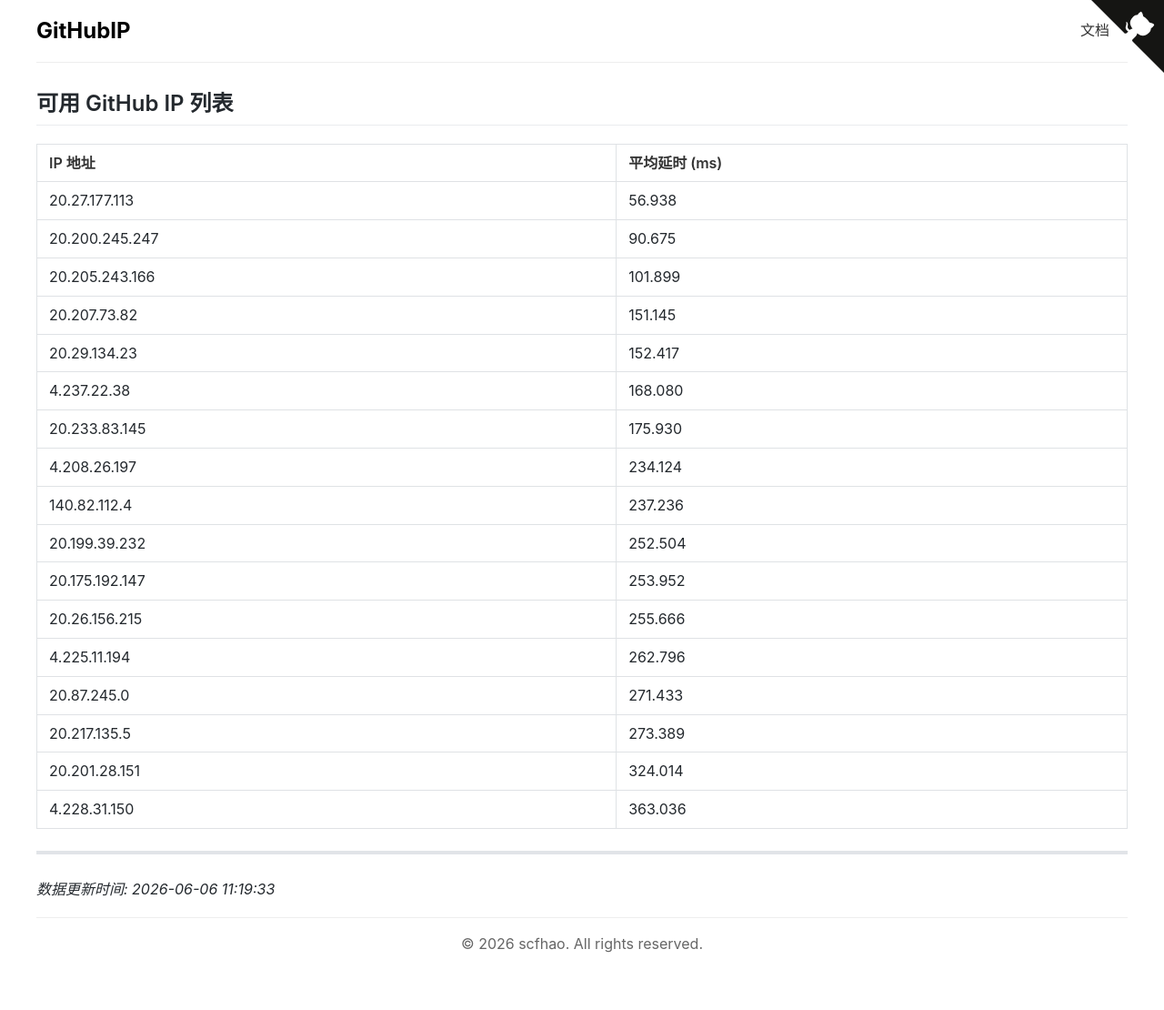
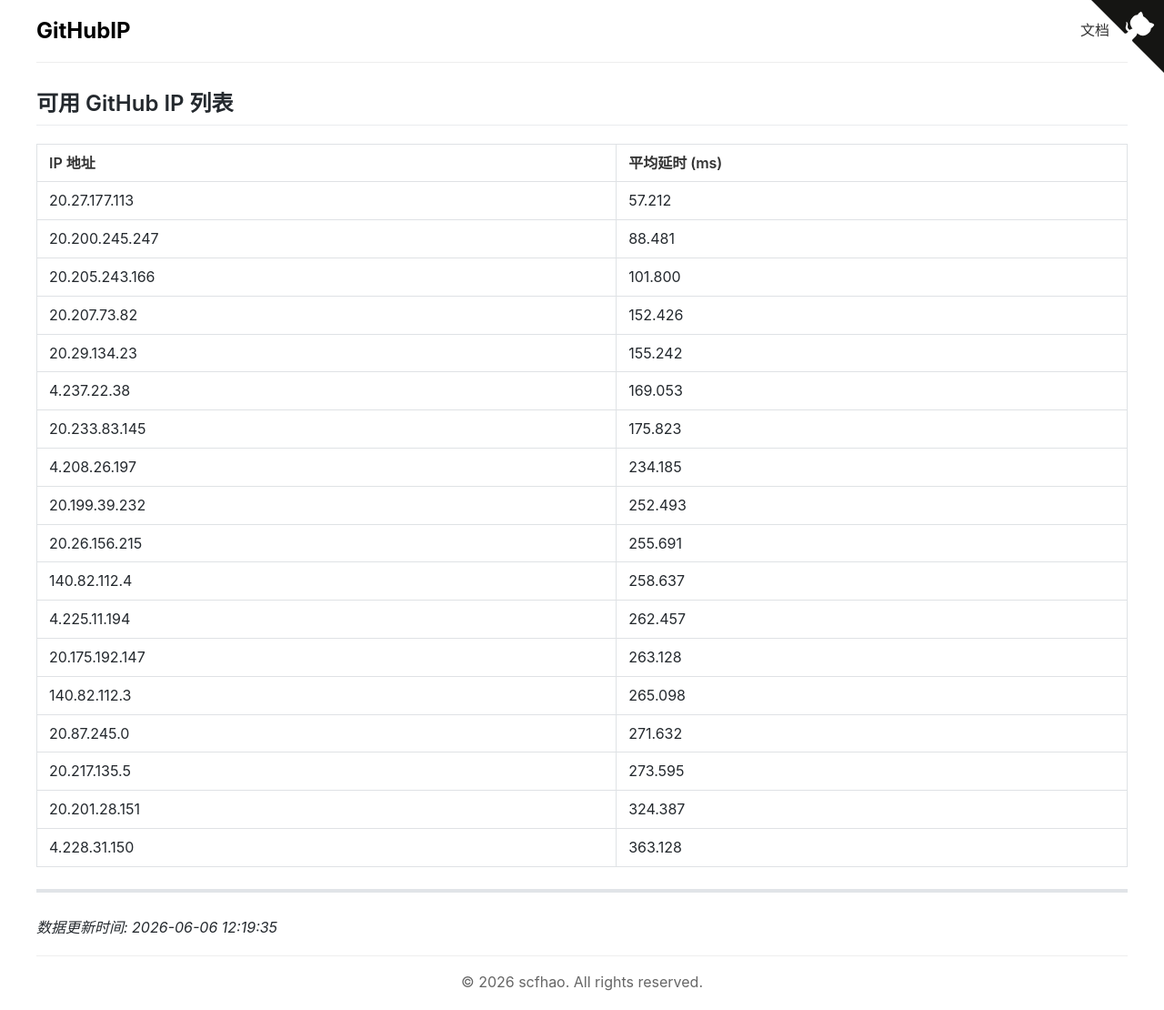
Before and after one commit to scfhao/GitHubIP, a Jekyll site: the page built from index.md, in a window 1280 px wide. Shown: the whole page at 91% size. Built offline with Jekyll 4.4.1, drawn with Linux system fonts in a browser that asks for light colours; before the commit the page ends 1068 px from its top, so only the background shows below that.

Commit message:
自动脚本执行 - 2026-06-06 12:19:36

```diff
--- a/index.md
+++ b/index.md
@@ -1,31 +1,32 @@
 ---
 layout: home
 title: GitHub IP 列表
-date: 2026-06-06 11:19:33
+date: 2026-06-06 12:19:35
 ---
 
 ## 可用 GitHub IP 列表
 
 | IP 地址 | 平均延时 (ms) |
 |---------|--------------|
-| 20.27.177.113 | 56.938 |
-| 20.200.245.247 | 90.675 |
-| 20.205.243.166 | 101.899 |
-| 20.207.73.82 | 151.145 |
-| 20.29.134.23 | 152.417 |
-| 4.237.22.38 | 168.080 |
-| 20.233.83.145 | 175.930 |
-| 4.208.26.197 | 234.124 |
-| 140.82.112.4 | 237.236 |
-| 20.199.39.232 | 252.504 |
-| 20.175.192.147 | 253.952 |
-| 20.26.156.215 | 255.666 |
-| 4.225.11.194 | 262.796 |
-| 20.87.245.0 | 271.433 |
-| 20.217.135.5 | 273.389 |
-| 20.201.28.151 | 324.014 |
-| 4.228.31.150 | 363.036 |
+| 20.27.177.113 | 57.212 |
+| 20.200.245.247 | 88.481 |
+| 20.205.243.166 | 101.800 |
+| 20.207.73.82 | 152.426 |
+| 20.29.134.23 | 155.242 |
+| 4.237.22.38 | 169.053 |
+| 20.233.83.145 | 175.823 |
+| 4.208.26.197 | 234.185 |
+| 20.199.39.232 | 252.493 |
+| 20.26.156.215 | 255.691 |
+| 140.82.112.4 | 258.637 |
+| 4.225.11.194 | 262.457 |
+| 20.175.192.147 | 263.128 |
+| 140.82.112.3 | 265.098 |
+| 20.87.245.0 | 271.632 |
+| 20.217.135.5 | 273.595 |
+| 20.201.28.151 | 324.387 |
+| 4.228.31.150 | 363.128 |
 
 ---
 
-*数据更新时间: 2026-06-06 11:19:33*
+*数据更新时间: 2026-06-06 12:19:35*
```
